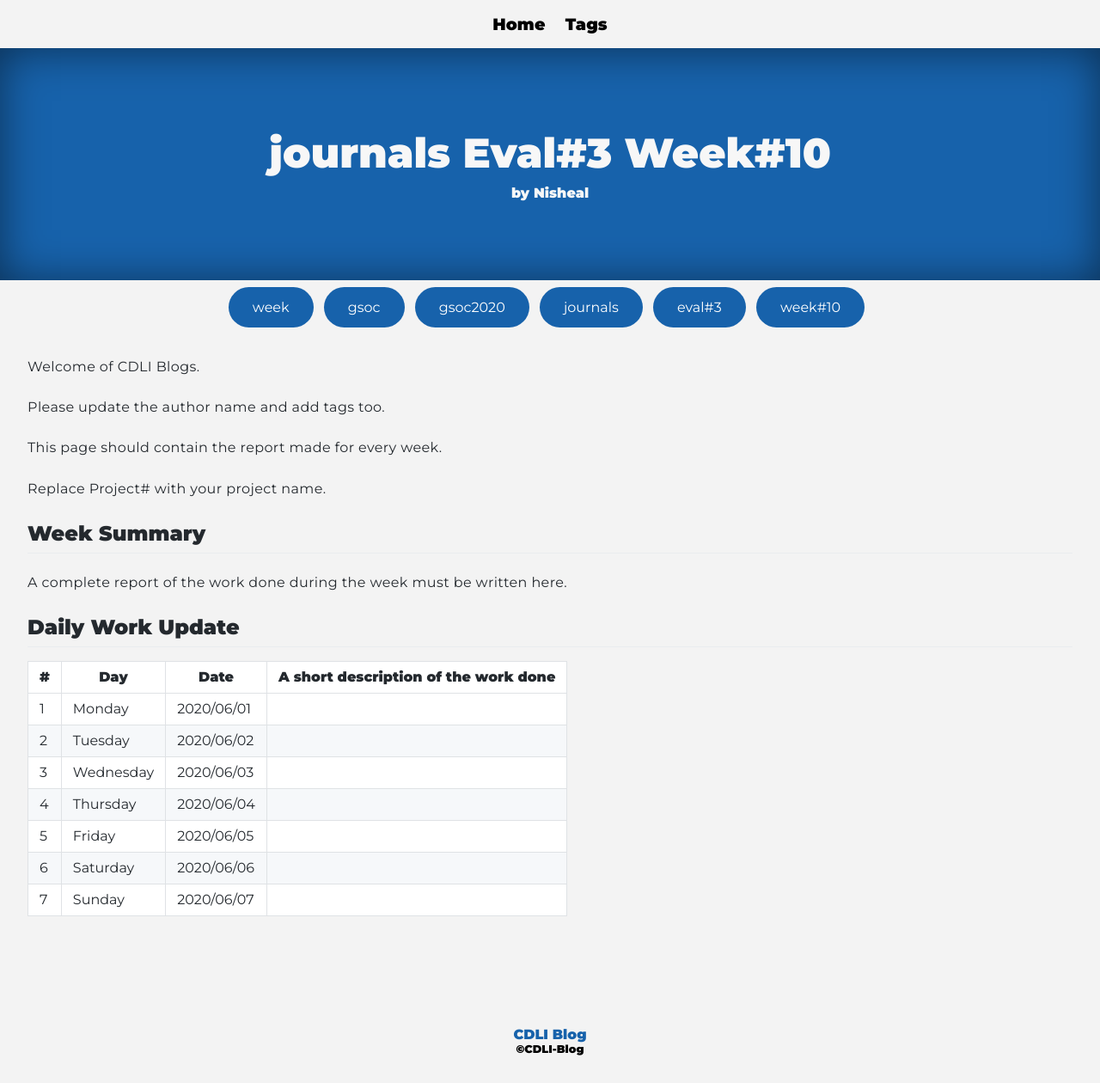
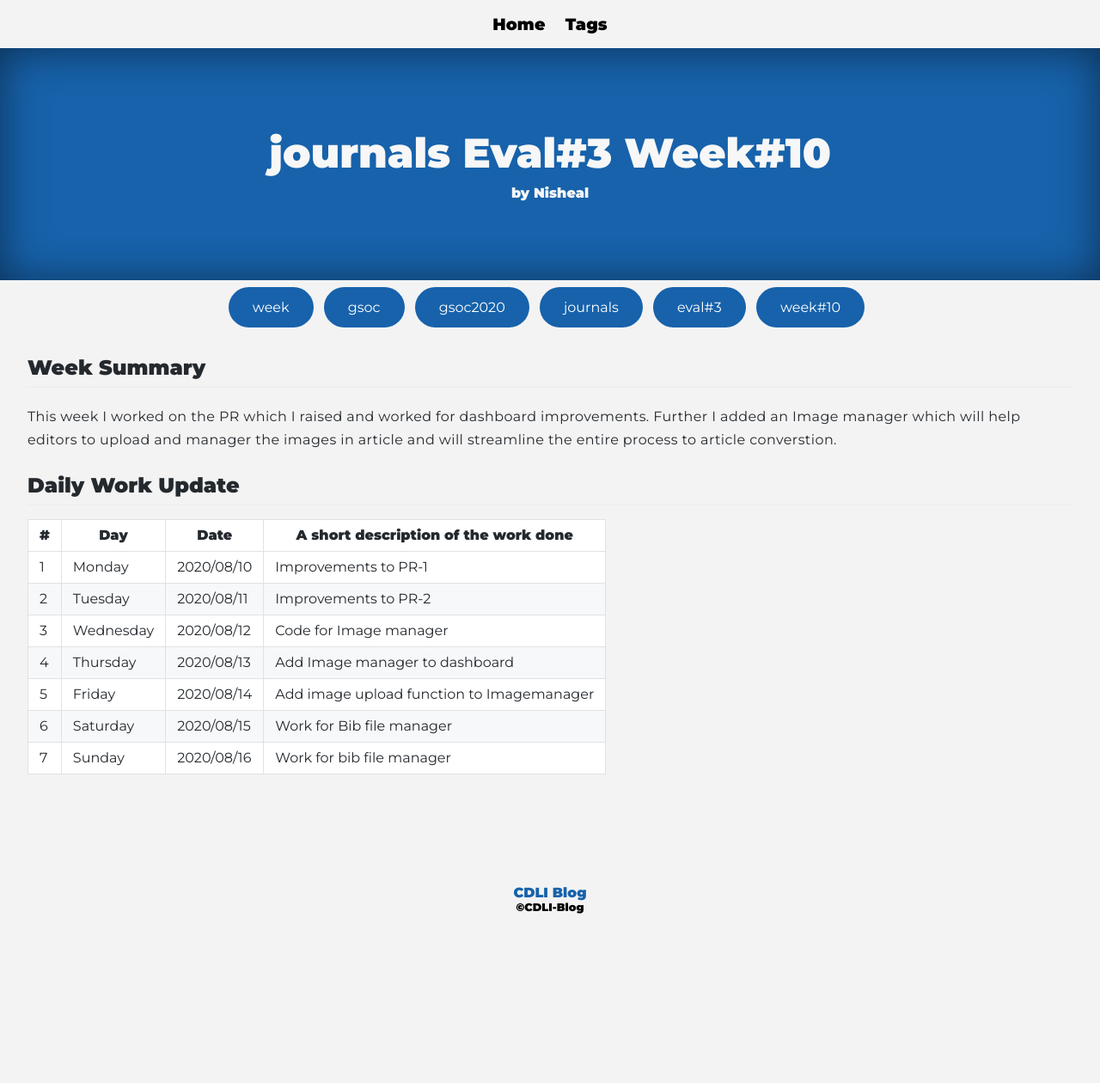
Before and after one commit to cdli-gh/blog, a Jekyll site: the page built from _blog/gsoc20/journals/posts/12_week10.md, in a window 1280 px wide. Shown: the whole page at 86% size. Built offline with Jekyll 4.4.1, drawn with Linux system fonts in a browser that asks for light colours; Markdown is read by kramdown in place of the engine named in the settings; after the commit the page ends 1095 px from its top, so only the background shows below that.

Commit message:
Update 12_week10.md

```diff
--- a/_blog/gsoc20/journals/posts/12_week10.md
+++ b/_blog/gsoc20/journals/posts/12_week10.md
@@ -4,27 +4,20 @@ title: journals Eval#3 Week#10
 author: "Nisheal"
 tags: ["week","gsoc","gsoc2020","journals","eval#3","week#10"]
 ---
-Welcome of CDLI Blogs.
-
-Please update the author name and add tags too.
-
-This page should contain the report made for every week.
-
-Replace Project# with your project name.
 
 ## Week Summary
 
-A complete report of the work done during the week must be written here.
+This week I worked on the PR which I raised and worked for dashboard improvements. Further I added an Image manager which will help editors to upload and manager the images in article and will streamline the entire process to article converstion.
 
 
 ## Daily Work Update
 
 |\#|Day|Date|A short description of the work done|
 |---	|---	|---	|---	|
-|1   	| Monday 	|   2020/06/01	|   	|
-|2   	| Tuesday  	|   2020/06/02	|   	|
-|3   	| Wednesday  	|  2020/06/03 	|   	|
-|4   	| Thursday  	|   2020/06/04	|   	|
-|5   	| Friday  	|   2020/06/05	|   	|
-|6   	| Saturday  	|   2020/06/06	|   	|
-|7   	| Sunday  	|   2020/06/07	|   	|
+|1   	| Monday 	|   2020/08/10	|  Improvements to PR-1 	|
+|2   	| Tuesday  	|   2020/08/11	|  Improvements to PR-2 	|
+|3   	| Wednesday  	|  2020/08/12 	|  Code for Image manager 	|
+|4   	| Thursday  	|   2020/08/13	| Add Image manager to dashboard 	|
+|5   	| Friday  	|   2020/08/14	|  Add image upload function to Imagemanager 	|
+|6   	| Saturday  	|   2020/08/15	| Work for Bib file manager |
+|7   	| Sunday  	|   2020/08/16	|  Work for bib file manager 	|
```
